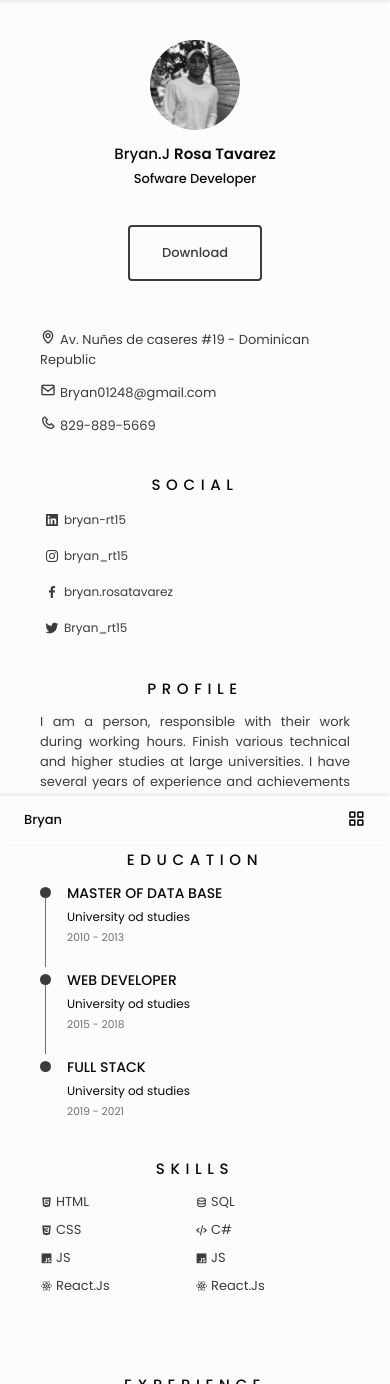
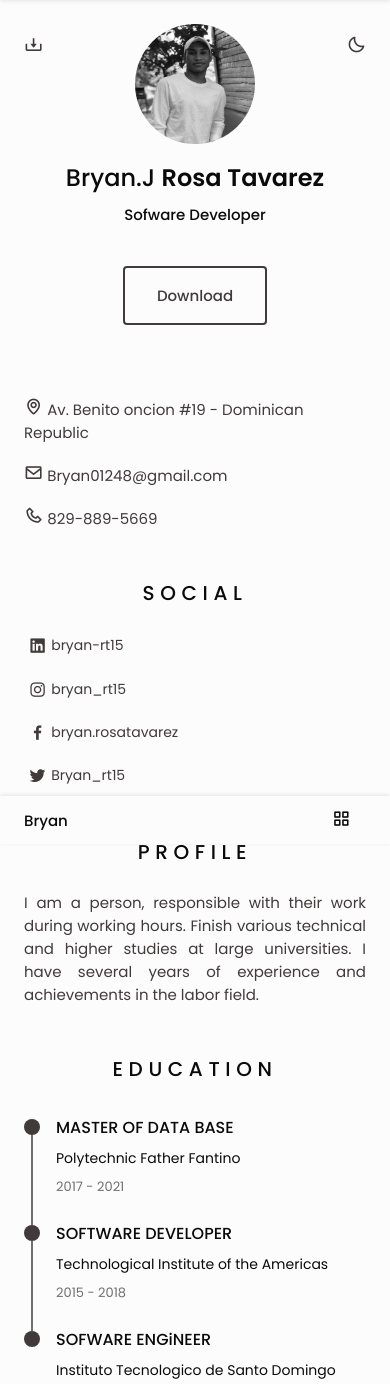
Before and after one commit to bryandejesusrt/CV-Bryan-Rosa, a plain HTML site: page index.html in a window 390 px wide. Shown: the top 1384 px of the page. Drawn offline with nearby package versions, Linux system fonts and the light colour scheme.

Commit message:
Arrangement of redimencing errors, button up and PDF generator

```diff
--- a/assets/css/styles.css
+++ b/assets/css/styles.css
@@ -63,83 +63,10 @@ body.dark-theme{
   font-size: 1.2rem;
   cursor: pointer;
 }
+
 .change-theme:hover{
   color: var(--text-color-light);
 }
-/*========== Font size variables to scale cv ==========*/
-body.cv-scale{
-  --h1-font-size: .938rem;
-  --h2-font-size: .938rem;
-  --h3-font-size: .875rem;
-  --normal-font-size: .813rem;
-  --small-font-size: .75rem;
-  --smaller-font-size: .668rem;
-}
-.cv-scale .change-theme,
-.cv-scale .generate-pdf{
-  display: none;
-}
-.cv-scale .bd-container{
-  max-width: 595px;
-}
-.cv-scale .section{
-  padding: 1.5rem 0 .80rem;
-}
-.cv-scale .section-title{
-  margin-bottom: .75rem;
-}
-.cv-scale .resume_left,
-.cv-scale .resume_right{
-  padding: 1rem;
-}
-.cv-scale .home_image{
-  width: 90px;
-  height: 90px;
-}
-.cv-scale .home_container{
-  grid-gap: 1.5rem;
-}
-.cv-scale .home_data{
-  grid-gap: .25rem;
-}
-.cv-scale .home_address,
-.cv-scale .social_container{
-  grid-gap: .75rem;
-}
-.cv-scale .home_icon,
-.cv-scale .social_icon,
-.cv-scale .interest_icon{
-  font-size: 1rem;
-}
-.cv-scale .education_container,
-.cv-scale .experience_container
-.cv-scale .certificate_container{
-  padding-right: .5rem;
-}
-.cv-scale .education_router,
-.cv-scale .experience_router{
-  width: 11px;
-  height: 11px;
-  margin-top: .22rem;
-}
-.cv-scale .education_line,
-.cv-scale .experience_line{
-  width: 1px;
-  height: 110%;
-  transform: translate(5px, 0);
-}
-
-.cv-scale .education_data,
-.cv-scale .experience_data{
-  grid-gap: .25rem;
-}
-.cv-scale .skills_name{
-  margin-bottom: var(--mb-1);
-}
-.cv-scale .interests_container{
-  column-gap: 2.5rem;
-}
-
 
 /*========== Generate PDF button ==========*/
 .generate-pdf{
@@ -150,10 +77,10 @@ body.cv-scale{
   color: var(--text-color);
   cursor: pointer;
 }
+
 .generate-pdf:hover{
   color: var(--title-color);
 }
-
 
 /*========== Classes modified to reduce size and print on A4 sheet ==========*/
 body{
@@ -226,6 +153,21 @@ img{
   box-shadow: 0px -1px 4px rgba(0, 0, 0, .1);
   transition: .3s;
 }
+/*========== SCROLL BAR ==========*/
+body::-webkit-scrollbar {
+  width: 8px;
+  height: 8px;
+}
+
+body::-webkit-scrollbar-track {
+  background: #F3F3F4;
+}
+
+body::-webkit-scrollbar-thumb {
+  background-color: #b3b3b3;
+  border-radius: 3px;
+}
+
 /*========== NAV ==========*/
 .nav{
   height: var(--header-height);
@@ -257,6 +199,7 @@ img{
 .nav_toggle{
   font-size: 1.2rem;
   cursor: pointer;
+  padding: 5px 15px;
 }
 
 .nav_item{
@@ -536,6 +479,7 @@ img{
   transition: .4s;
   visibility: hidden;
 }
+
 .scrolltop_icon{
   font-size: 1.5rem;
   color: var(--text-color);
@@ -589,6 +533,7 @@ img{
   .profile_description{
     text-align: initial;
   }
+
   .home_container{
     grid-gap: 1.5rem;
   }
@@ -600,6 +545,7 @@ img{
   .generate-pdf{
     display: inline-block;
   }
+
   .references_container{
     display: grid;
     grid-template-columns: repeat(3, max-content);
@@ -611,6 +557,7 @@ img{
     grid-template-columns: repeat(3, max-content);
     grid-gap: 3.5rem;
   }
+
   .interests_container{
     grid-gap: 2.5rem;
 
--- a/assets/js/main.js
+++ b/assets/js/main.js
@@ -46,6 +46,7 @@ function scrollTop(){
     // When the scroll is higher than 560 viewport height, add the show-scroll class to the a tag with the scroll-top class
     if(this.scrollY >= 200) scrollTop.classList.add('show-scroll'); else scrollTop.classList.remove('show-scroll')
 }
+window.addEventListener('scroll', scrollTop)
 
 /*==================== DARK LIGHT THEME ====================*/
 const themeButton = document.getElementById('theme-button')
@@ -91,20 +92,31 @@ function removeScreale(){
 // PDF generated area
 let resumeButtom = document.getElementById('resume-button');
 
+let areaCv = document.getElementById('area-cv');
 // Html2pdf options
 
 
 // Function to call areaCv and Html2Pdf options
-
+resumeButtom.addEventListener('click', ()=>{
+    this.scaleCV();
+    this.generateResume();
+    setTimeout(removeScreale, 5000);
+})
 
 // When the button is clicked, it executes the three functions
-resumeButtom.addEventListener('click', () =>){
-    this.scaleCV();
+function generateResume(){
+    html2pdf(areaCv, opt);
 }
     // 1. The class .scale-cv is added to the body, where it reduces the size of the elements
 
 
     // 2. The PDF is generated
-
+let opt = {
+    margin:       0,
+    filename:     'Bryan.J Rosa CV.pdf',
+    image:        { type: 'jpeg', quality: 0.98 },
+    html2canvas:  { scale: 2 },
+    jsPDF:        { unit: 'in', format: 'letter', orientation: 'portrait' }
+};
 
     // 3. The .scale-cv class is removed from the body after 5 seconds to return to normal size.
--- a/index.html
+++ b/index.html
@@ -15,7 +15,7 @@
 
         <title>Bryan.J Rosa Tavarez. 🦉</title>
     </head>
-    <body class="cv-scale">
+    <body >
         <!--========== HEADER ==========-->
         <header class="l-header" id="header">
         <nav class="nav bd-container">
@@ -89,12 +89,12 @@
 
                                     <!-- Button to generate and download the pdf. Available for desktop. -->
                                     <div>
-                                        <a download="" href="assets/pdf/ResumeCv.pdf" class="home_buttom-movil">Download</a>
+                                        <a download="" href="assets/pdf/Bryan.J Resume.pdf" class="home_buttom-movil">Download</a>
                                     </div>
                             </div>
                             <div class="home_address bd-grid">
                                 <span class="home_information">
-                                    <i class="bx bx-map home_icon"></i>Av. Nuñes de caseres #19 - Dominican Republic
+                                    <i class="bx bx-map home_icon"></i>Av. Benito oncion #19 - Dominican Republic
                                 </span>
                                 <span class="home_information">
                                     <i class="bx bx-envelope home_icon"></i>Bryan01248@gmail.com
@@ -107,8 +107,9 @@
                         <!-- Theme change button -->
                         <i class="bx bx-moon change-theme" title="Theme" id="theme-button"></i>
                         <!--Buttom to generate and download the pdf-->
-                        <i class="bx bx-download generate-pdf" title="Generate PDF" id="resume-button"></i>
-
+                        <a download="Bryan.J Rosa CV" href="assets/pdf/Bryan.J Resume.pdf">
+                            <i class="bx bx-download generate-pdf" title="Generate PDF"></i>
+                        </a>
                     </section>
 
                     <!--========== SOCIAL ==========-->
@@ -151,8 +152,8 @@
 
                                 <div class="education_data bd-grid">
                                     <h3 class="education_title">MASTER OF DATA BASE</h3>
-                                    <span class="education_studies">University od studies</span>
-                                    <span class="education_year">2010 - 2013</span>
+                                    <span class="education_studies">Polytechnic Father Fantino</span>
+                                    <span class="education_year">2017 - 2021</span>
                                 </div>
                             </div>
 
@@ -163,8 +164,8 @@
                                 </div>
 
                                 <div class="education_data bd-grid">
-                                    <h3 class="education_title">WEB DEVELOPER</h3>
-                                    <span class="education_studies">University od studies</span>
+                                    <h3 class="education_title">SOFTWARE DEVELOPER</h3>
+                                    <span class="education_studies">Technological Institute of the Americas</span>
                                     <span class="education_year">2015 - 2018</span>
                                 </div>
                             </div>
@@ -175,8 +176,8 @@
                                 </div>
 
                                 <div class="education_data bd-grid">
-                                    <h3 class="education_title">FULL STACK</h3>
-                                    <span class="education_studies">University od studies</span>
+                                    <h3 class="education_title">SOFWARE ENGiNEER</h3>
+                                    <span class="education_studies">Instituto Tecnologico de Santo Domingo</span>
                                     <span class="education_year">2019 - 2021</span>
                                 </div>
                             </div>
@@ -219,8 +220,8 @@
                                         <span class="cshap"></span>C#
                                     </li>
                                     <li class="skills_name">
-                                        <i class="bx bxl-javascript"></i>
-                                        <span class="skills_circle"></span>JS
+                                        <i class="bx bx-desktop"></i>
+                                        <span class="skills_circle"></span>Electron
                                     </li>
                                     <li class="skills_name">
                                         <i class="bx bxl-react"></i>
```
Also changed, not shown: 2 other files.
